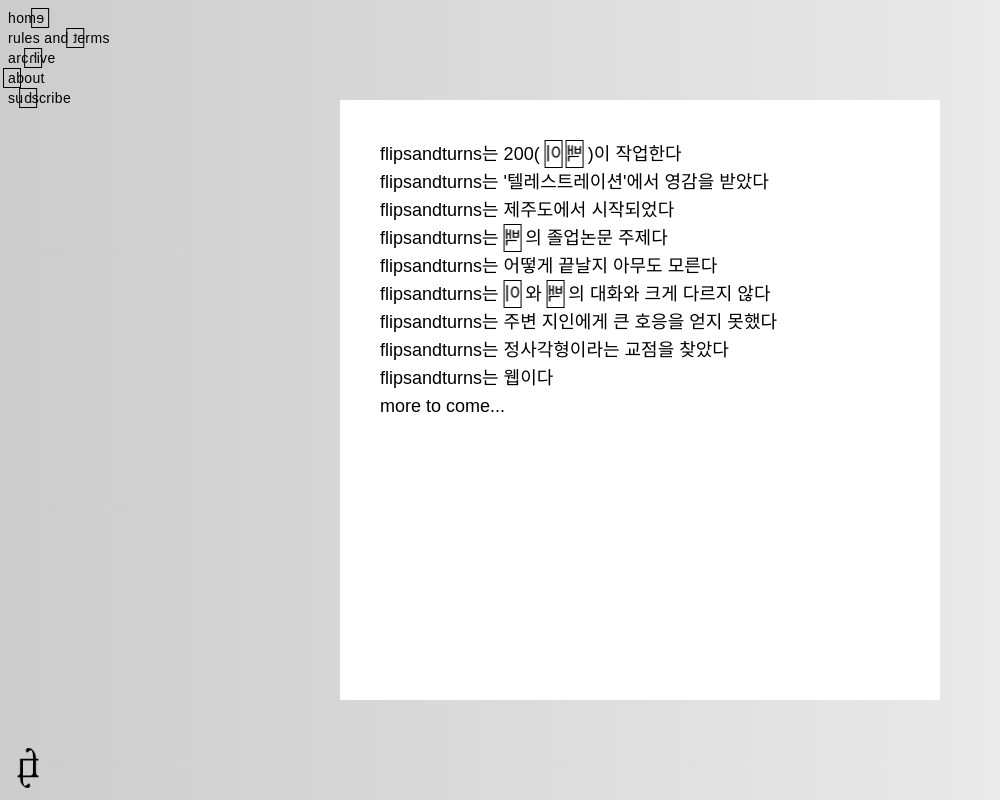
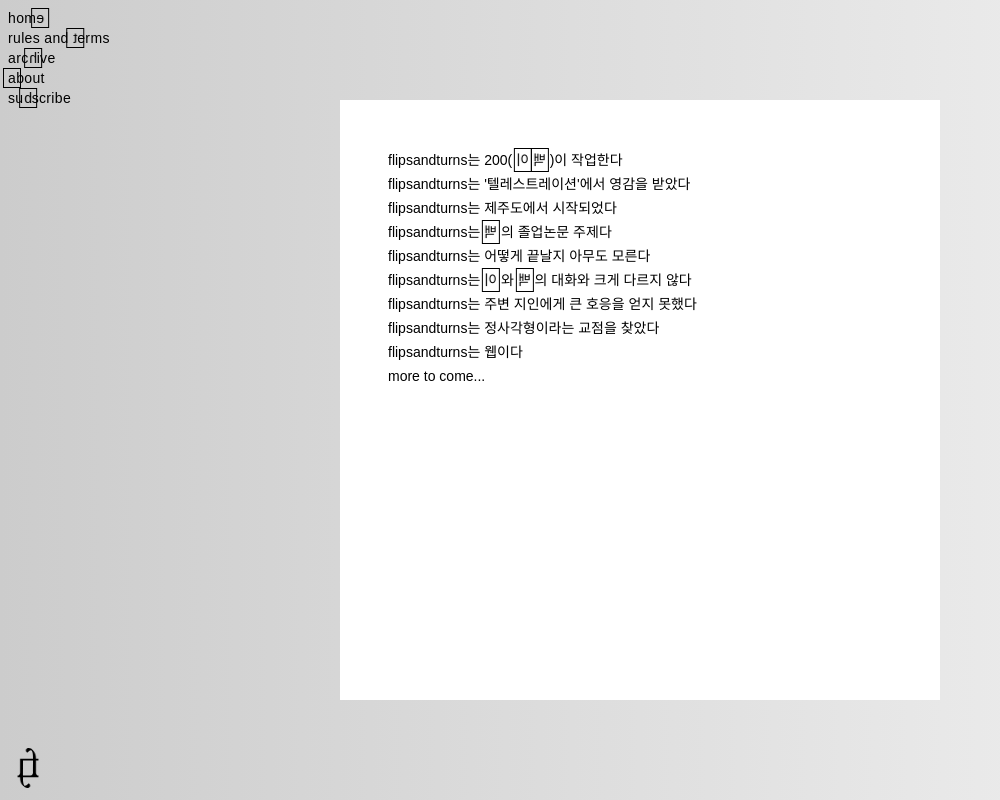
Before and after one commit to nuagenic/flips-and-turns, a Next.js app: page /about in a window 1280 px wide. Shown: the whole page, without its empty margins (0-1000 px from the left). Built offline with nearby package versions, Linux system fonts and the light colour scheme; a web font is replaced by a local one.

Commit message:
fix: Apply typography throughout the pages

```diff
--- a/src/app/about/page.tsx
+++ b/src/app/about/page.tsx
@@ -6,13 +6,13 @@ export default function About() {
   return (
     <main className="z-0 flex w-full flex-grow flex-col items-center justify-center overflow-auto bg-basic p-2">
       <Header />
-      <div className="z-20 flex aspect-square w-full transform flex-col justify-between overflow-auto bg-white p-10 text-black md:h-3/4vh md:w-3/4vh md:text-base lg:h-3/4vh lg:w-3/4vh">
-        <div className="z-20 flex flex-col items-start justify-center text-sm md:text-lg">
+      <div className="z-20 flex aspect-square w-full transform flex-col justify-between overflow-auto bg-white p-8 text-black md:h-3/4vh md:w-3/4vh md:p-12 md:text-base lg:h-3/4vh lg:w-3/4vh">
+        <div className="z-20 flex flex-col items-start justify-center break-keep text-xs leading-5 md:text-sm md:leading-6">
           <div>
             <span>flipsandturns는 200({"  "}</span>
             <FlippableLink char="이" href="https://www.leo-je-eon-lee.com/" />
             <span>{"   "}</span>
-            <FlippableLink char="백" href="https://brunch.co.kr/@bbaekcloud" />
+            <FlippableLink char="백" href="https://baekchangin.com" />
             <span>{"  "})이 작업한다</span>
           </div>
           <div>
@@ -21,7 +21,7 @@ export default function About() {
           <div>flipsandturns는 제주도에서 시작되었다</div>
           <div>
             <span> flipsandturns는{"  "}</span>
-            <FlippableLink char="백" href="https://brunch.co.kr/@bbaekcloud" />
+            <FlippableLink char="백" href="https://baekchangin.com" />
             <span>{"  "}의 졸업논문 주제다</span>
           </div>
           <div>flipsandturns는 어떻게 끝날지 아무도 모른다</div>
@@ -29,7 +29,7 @@ export default function About() {
             <span>flipsandturns는{"  "}</span>
             <FlippableLink char="이" href="https://www.leo-je-eon-lee.com/" />
             <span>{"  와   "}</span>
-            <FlippableLink char="백" href="https://brunch.co.kr/@bbaekcloud" />
+            <FlippableLink char="백" href="https://baekchangin.com" />
             <span> 의 대화와 크게 다르지 않다</span>
           </div>
           <div>flipsandturns는 주변 지인에게 큰 호응을 얻지 못했다</div>
--- a/src/app/rules-and-terms/page.tsx
+++ b/src/app/rules-and-terms/page.tsx
@@ -5,7 +5,7 @@ export default function RulesAndTerms() {
   return (
     <main className="z-0 flex h-full w-full items-center justify-center overflow-auto bg-basic px-2">
       <Header />
-      <div className="z-20 aspect-square w-full transform overflow-auto bg-white p-12 text-black md:h-3/4vh md:w-3/4vh md:text-base lg:h-3/4vh lg:w-3/4vh">
+      <div className="z-20 aspect-square w-full transform overflow-auto bg-white p-8 text-black md:h-3/4vh md:w-3/4vh md:p-12 lg:h-3/4vh lg:w-3/4vh">
         <div className="z-20 flex flex-col items-start justify-center gap-10 break-keep text-xs md:text-sm">
           {rulesAndTerms.map((section) => {
             return (
--- a/src/app/subscribe/page.tsx
+++ b/src/app/subscribe/page.tsx
@@ -41,15 +41,21 @@ export default function Subscribe() {
   return (
     <main className="z-0 flex h-full w-full items-center justify-center overflow-auto bg-basic px-2">
       <Header />
-      <div className="z-20 flex aspect-square w-full transform flex-col justify-between overflow-auto bg-white p-10 text-black md:h-3/4vh md:w-3/4vh md:text-base lg:h-3/4vh lg:w-3/4vh">
-        <div className="z-20 flex w-full flex-col items-start justify-center gap-10 text-sm md:text-lg">
+      <div className="z-20 flex aspect-square w-full transform flex-col justify-between overflow-auto bg-white p-8 text-black md:h-3/4vh md:w-3/4vh md:p-12 md:text-base lg:h-3/4vh lg:w-3/4vh">
+        <div className="z-20 flex w-full flex-col items-start justify-center gap-10 text-xs md:text-sm">
           <Form updateItemAction={createSubscription} />
         </div>
-        <div className="z-20 text-sm md:text-lg">
+        <div className="z-20 break-keep text-xs leading-5 md:text-sm md:leading-6">
           구독을 하시면 매주 업데이트 되는 flips and turns의 <br />
           새로운 단위 작업을 이메일로 확인할 수 있습니다. <br />
           200은 해치지 않습니다. 그래도 구독 해지를 원하시면
-          <b>flipsandturnsby200@gmail.com</b>으로 연락주세요.
+          <b>
+            {" "}
+            <a href="mailto:flipsandturnsby200@gmail.com">
+              flipsandturnsby200@gmail.com
+            </a>
+          </b>
+          으로 연락주세요.
         </div>
       </div>
     </main>
```
